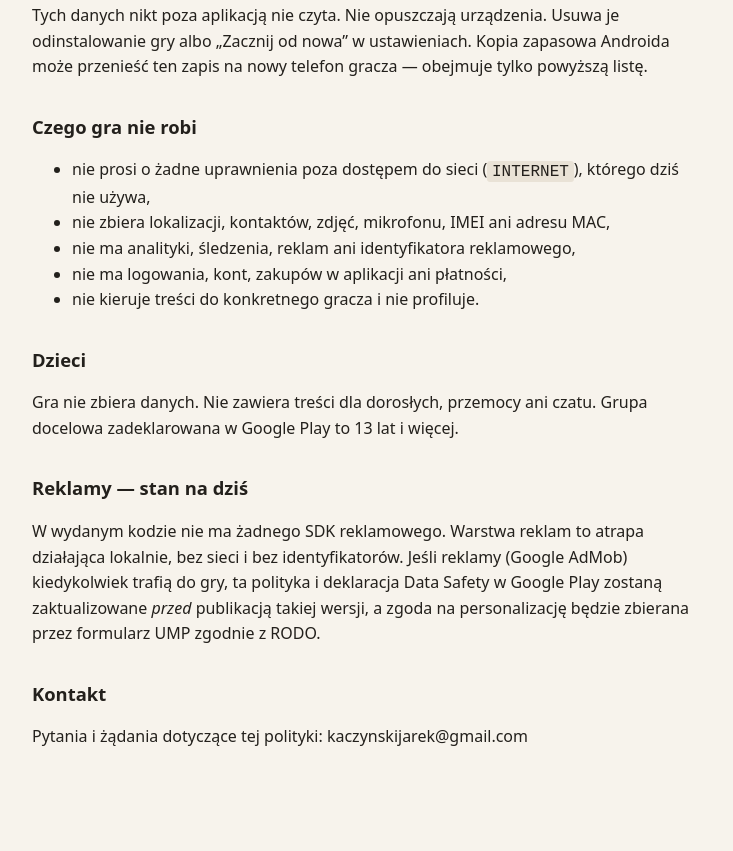
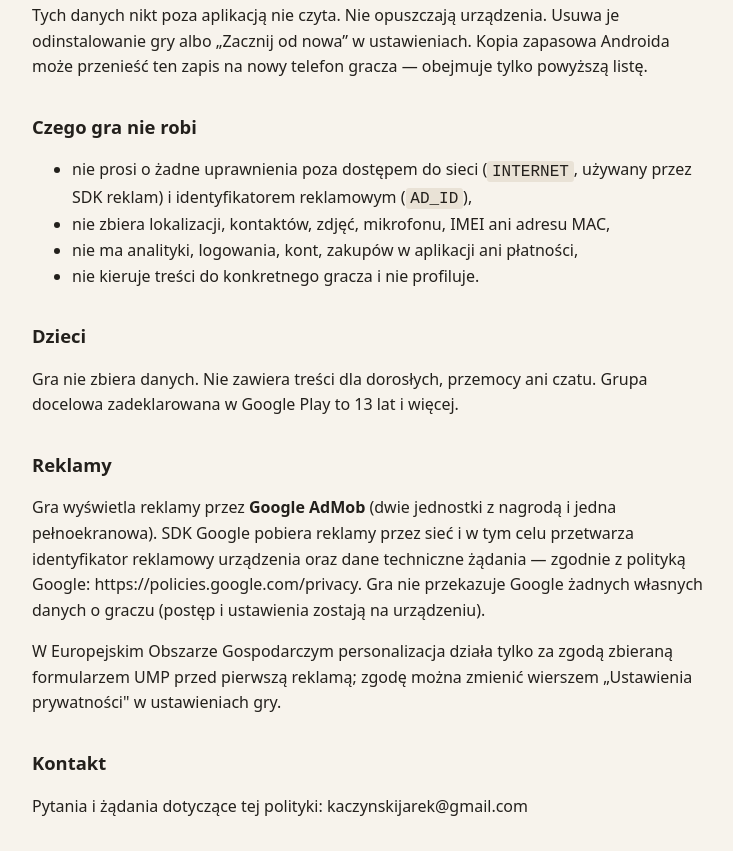
Before and after one commit to NvyP/splot-prywatnosc, a plain HTML site: page index.html in a window 1280 px wide. Shown: the part 601-1452 px from the top of the page, without its empty margins (272-1005 px from the left). Before the commit the page ends 1383 px from the top, so only its background shows below. Drawn offline with Linux system fonts and the light colour scheme.

Commit message:
Polityka: AdMob, UMP, AD_ID (06.10.2026, jak w Splot PRIVACY_POLICY.md)

```diff
--- a/index.html
+++ b/index.html
@@ -16,7 +16,7 @@
 <h1>Polityka prywatności — Splot</h1>
 <p><strong>Wydawca:</strong> Molly VibeDev (kontakt: kaczynskijarek@gmail.com)<br>
 <strong>Aplikacja:</strong> Splot (<code>com.molly.splot</code>)<br>
-<strong>Data wersji:</strong> 19 sierpnia 2026</p>
+<strong>Data wersji:</strong> 6 października 2026</p>
 
 <p>Ten dokument opisuje stan kodu w repozytorium, nie plany. Każde zdanie da się sprawdzić
 w źródłach; gdy zmieni się kod, zmienia się ten dokument.</p>
@@ -38,10 +38,9 @@ na nowy telefon gracza — obejmuje tylko powyższą listę.</p>
 
 <h2>Czego gra nie robi</h2>
 <ul>
-  <li>nie prosi o żadne uprawnienia poza dostępem do sieci (<code>INTERNET</code>), którego dziś nie używa,</li>
+  <li>nie prosi o żadne uprawnienia poza dostępem do sieci (<code>INTERNET</code>, używany przez SDK reklam) i identyfikatorem reklamowym (<code>AD_ID</code>),</li>
   <li>nie zbiera lokalizacji, kontaktów, zdjęć, mikrofonu, IMEI ani adresu MAC,</li>
-  <li>nie ma analityki, śledzenia, reklam ani identyfikatora reklamowego,</li>
-  <li>nie ma logowania, kont, zakupów w aplikacji ani płatności,</li>
+  <li>nie ma analityki, logowania, kont, zakupów w aplikacji ani płatności,</li>
   <li>nie kieruje treści do konkretnego gracza i nie profiluje.</li>
 </ul>
 
@@ -49,12 +48,16 @@ na nowy telefon gracza — obejmuje tylko powyższą listę.</p>
 <p>Gra nie zbiera danych. Nie zawiera treści dla dorosłych, przemocy ani czatu.
 Grupa docelowa zadeklarowana w Google Play to 13 lat i więcej.</p>
 
-<h2>Reklamy — stan na dziś</h2>
-<p>W wydanym kodzie nie ma żadnego SDK reklamowego. Warstwa reklam to atrapa działająca
-lokalnie, bez sieci i bez identyfikatorów. Jeśli reklamy (Google AdMob) kiedykolwiek trafią
-do gry, ta polityka i deklaracja Data Safety w Google Play zostaną zaktualizowane
-<em>przed</em> publikacją takiej wersji, a zgoda na personalizację będzie zbierana przez
-formularz UMP zgodnie z RODO.</p>
+<h2>Reklamy</h2>
+<p>Gra wyświetla reklamy przez <strong>Google AdMob</strong> (dwie jednostki
+z nagrodą i jedna pełnoekranowa). SDK Google pobiera reklamy przez sieć i w tym
+celu przetwarza identyfikator reklamowy urządzenia oraz dane techniczne żądania
+— zgodnie z polityką Google: https://policies.google.com/privacy. Gra nie
+przekazuje Google żadnych własnych danych o graczu (postęp i ustawienia zostają
+na urządzeniu).</p>
+<p>W Europejskim Obszarze Gospodarczym personalizacja działa tylko za zgodą
+zbieraną formularzem UMP przed pierwszą reklamą; zgodę można zmienić wierszem
+„Ustawienia prywatności" w ustawieniach gry.</p>
 
 <h2>Kontakt</h2>
 <p>Pytania i żądania dotyczące tej polityki: kaczynskijarek@gmail.com</p>
```
